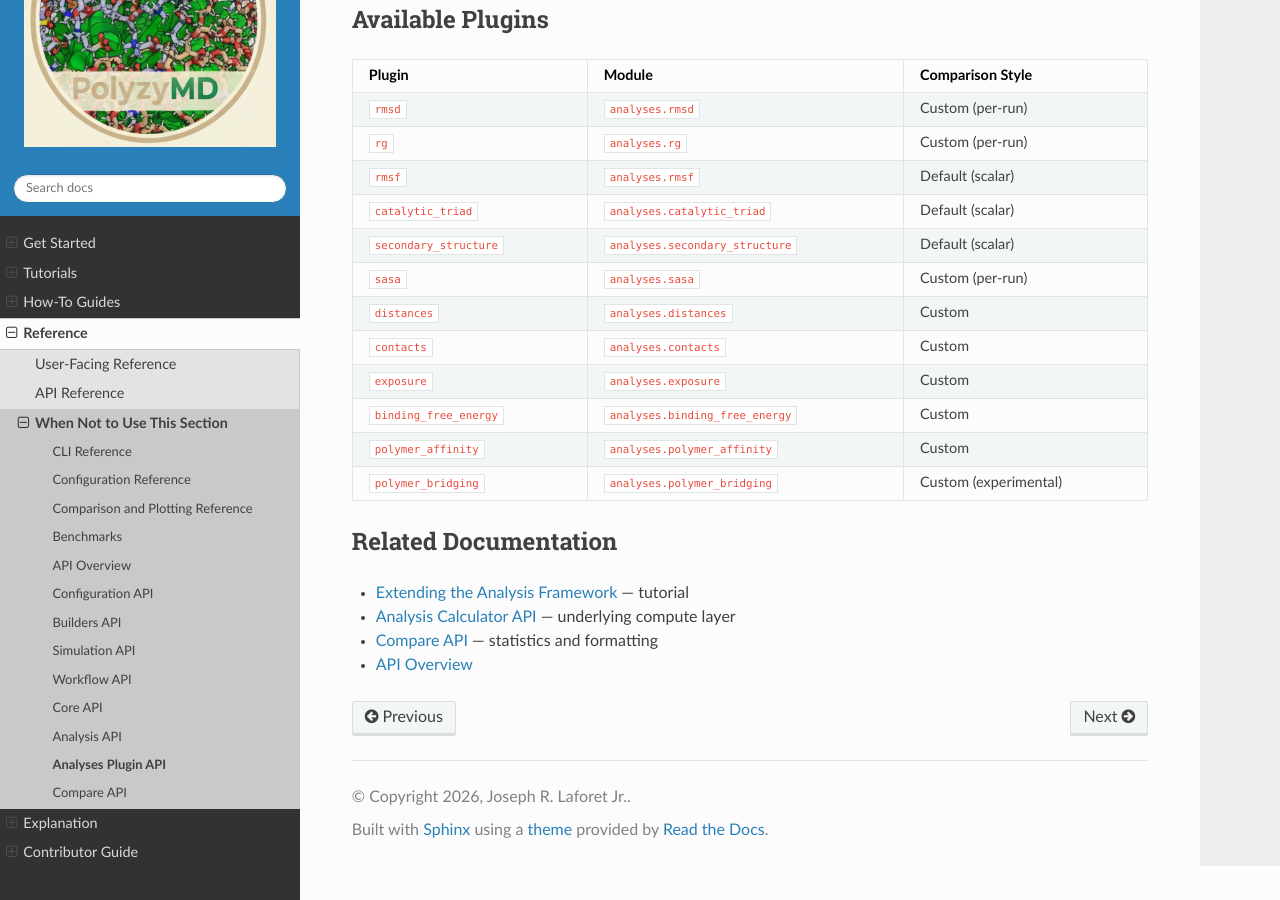
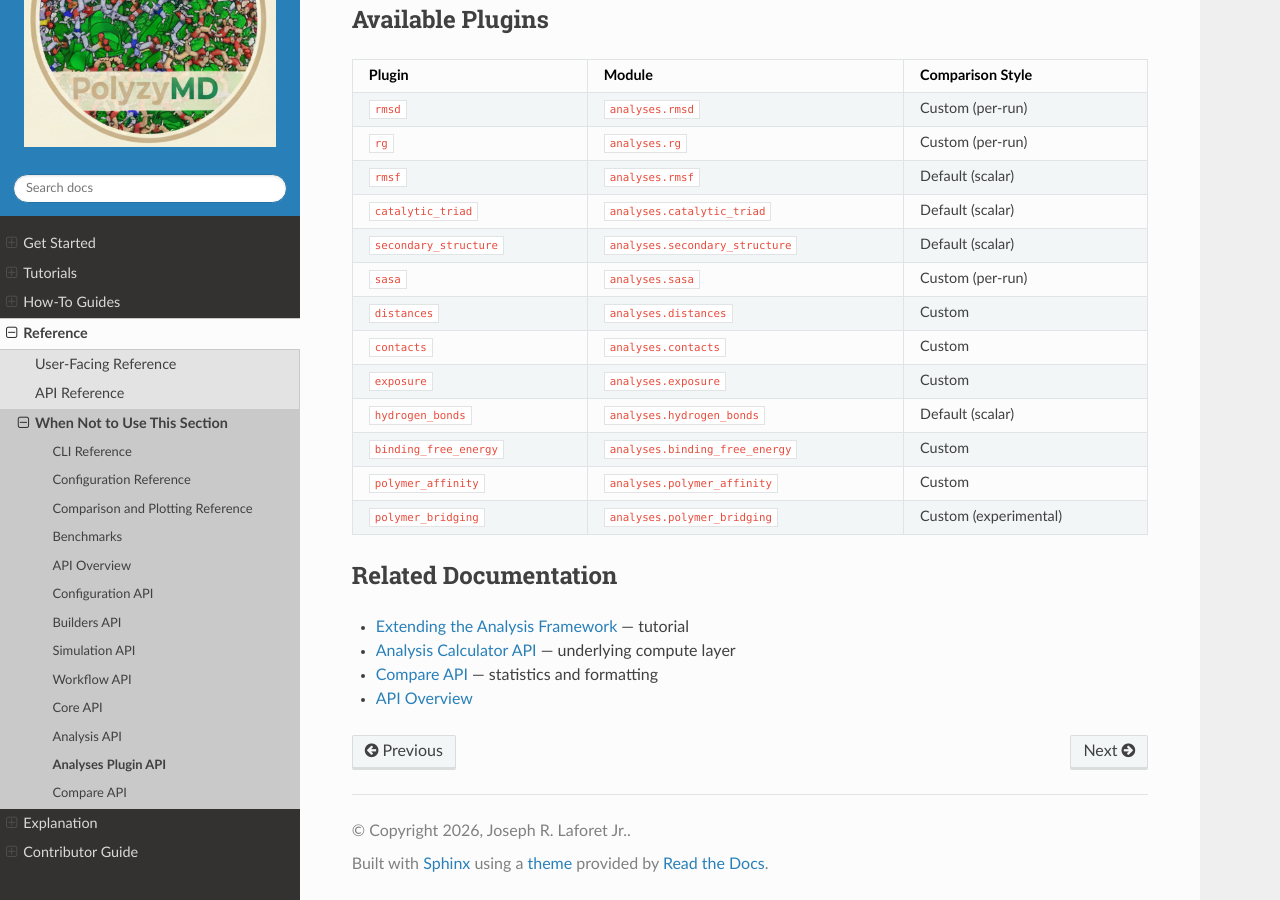
Before and after one commit to joelaforet/polyzymd, a Sphinx documentation site: the page built from docs/source/api/analyses.md, in a window 1280 px wide and 900 px high, scrolled down 1230 px. Built offline with Sphinx 7.4.7 and the Read the Docs theme 3.1.0, drawn with Linux system fonts in a browser that asks for light colours.

Commit message:
docs(api): add hydrogen_bonds and verify plugin inventory

```diff
--- a/docs/source/api/analyses.md
+++ b/docs/source/api/analyses.md
@@ -57,6 +57,7 @@ adding new analysis types to PolyzyMD.
 | `distances` | `analyses.distances` | Custom |
 | `contacts` | `analyses.contacts` | Custom |
 | `exposure` | `analyses.exposure` | Custom |
+| `hydrogen_bonds` | `analyses.hydrogen_bonds` | Default (scalar) |
 | `binding_free_energy` | `analyses.binding_free_energy` | Custom |
 | `polymer_affinity` | `analyses.polymer_affinity` | Custom |
 | `polymer_bridging` | `analyses.polymer_bridging` | Custom (experimental) |
```
